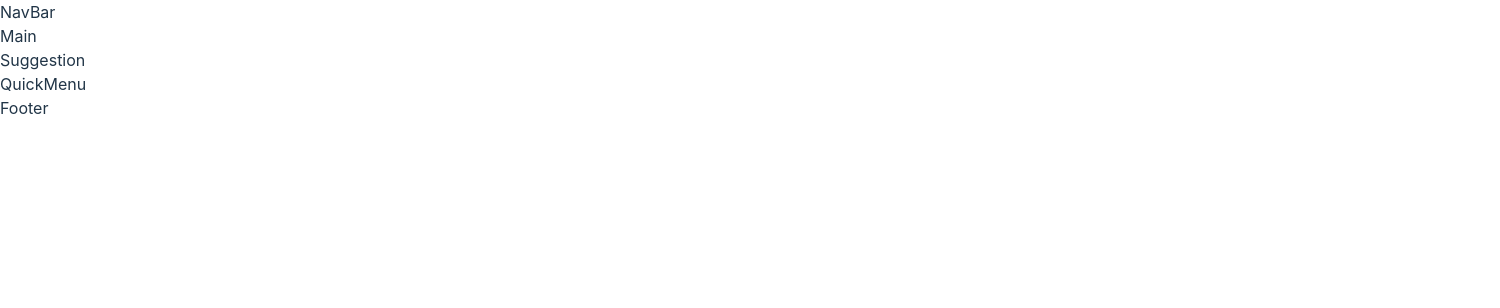
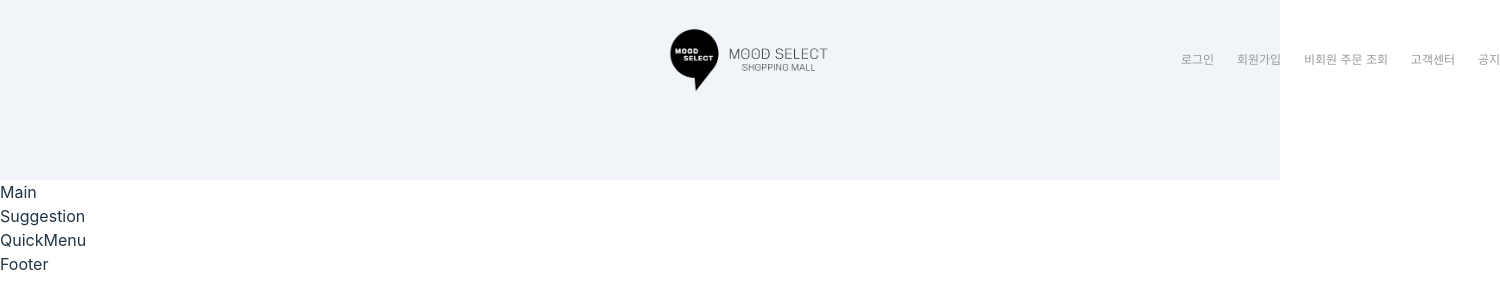
Before and after one commit to andrew-tg-song/mood-select, a React (Vite) app in the folder packages/frontend/: page / in a window 1280 px wide. Shown: the top 308 px of the page, 1500 px wide, since content can reach past the window. Built offline with nearby package versions, Linux system fonts and the light colour scheme.

Commit message:
design : NavBar component UI CSS

```diff
--- a/packages/frontend/package.json
+++ b/packages/frontend/package.json
@@ -19,11 +19,13 @@
     "@typescript-eslint/eslint-plugin": "^5.57.1",
     "@typescript-eslint/parser": "^5.57.1",
     "@vitejs/plugin-react": "^4.0.0",
+    "autoprefixer": "^10.4.14",
     "eslint": "^8.38.0",
     "eslint-config-prettier": "^8.8.0",
     "eslint-plugin-prettier": "^4.2.1",
     "eslint-plugin-react-hooks": "^4.6.0",
     "eslint-plugin-react-refresh": "^0.3.4",
+    "postcss": "^8.4.23",
     "prettier": "^2.8.8",
     "tailwindcss": "^3.3.2",
     "typescript": "^5.0.2",
--- /dev/null
+++ b/packages/frontend/postcss.config.js
@@ -0,0 +1,6 @@
+module.exports = {
+  plugins: {
+    tailwindcss: {},
+    autoprefixer: {},
+  },
+}
--- a/packages/frontend/src/App.tsx
+++ b/packages/frontend/src/App.tsx
@@ -1,23 +1,34 @@
-import { useState } from 'react';
-import './App.css';
 import { createBrowserRouter, RouterProvider } from 'react-router-dom';
 import Main from './pages/Main';
 import NotFoundPage from './pages/NotFoundPage';
 import Detail from './pages/Detail';
 import Cart from './pages/Cart';
 import Root from './pages/Root';
+import Login from './pages/Login';
+import Join from './pages/Join';
+import MyPage from './pages/MyPage';
+import Order from './pages/Order';
+import WishList from './pages/WishList';
 
 const router = createBrowserRouter([
   {
     path: '/',
     element: <Root />,
-    errorElement: <NotFoundPage />,
     children: [
       { index: true, element: <Main /> },
       { path: '/detail/:detailId', element: <Detail /> },
       { path: '/cart', element: <Cart /> },
+      { path: '/mypage', element: <MyPage /> },
+      { path: '/order', element: <Order /> },
+      { path: '/wish-list', element: <WishList /> },
+      { path: '*', element: <NotFoundPage /> },
     ],
   },
+  {
+    path: '/login',
+    element: <Login />,
+  },
+  { path: '/join', element: <Join /> },
 ]);
 
 function App() {
--- a/packages/frontend/src/components/NavBar.tsx
+++ b/packages/frontend/src/components/NavBar.tsx
@@ -1,5 +1,24 @@
 import React from 'react';
+import ReactLogo from '../assets/logo.png';
 
 export default function NavBar() {
-  return <div>NavBar</div>;
+  return (
+    <div className="w-[100%] h-[180px] bg-slate-100">
+      <div className="w-[100%] h-[120px]">
+        <div className="w-[93.75rem] h-[100%] mx-auto flex flex-row items-center justify-between relative">
+          <div className="w-[216px] h-[100%] flex items-center absolute left-[50%] ml-[-108px]">
+            <img src={ReactLogo} className="w-[100%] h-[80px] object-cover" />
+          </div>
+
+          <ul className="text-[#999999] text-[0.75rem] flex absolute right-0">
+            <li className="mr-[1.43rem]">로그인</li>
+            <li className="mr-[1.43rem]">회원가입</li>
+            <li className="mr-[1.43rem]">비회원 주문 조회</li>
+            <li className="mr-[1.43rem]">고객센터</li>
+            <li>공지</li>
+          </ul>
+        </div>
+      </div>
+    </div>
+  );
 }
```
Also changed, not shown: packages/frontend/src/assets/logo.png (added), 1 other file (tests, documents, lock files or other folders).
